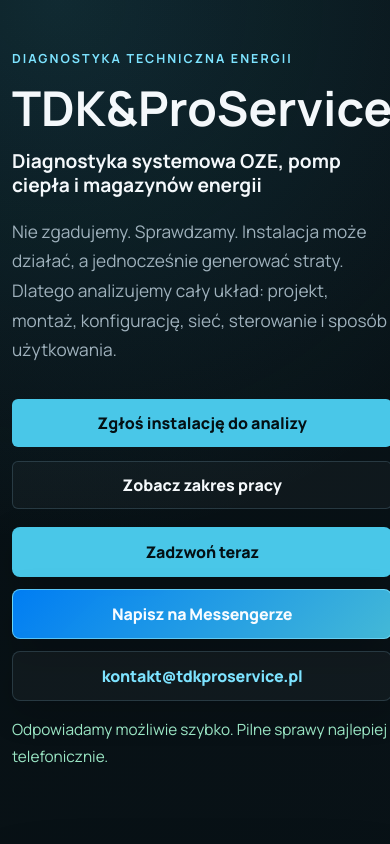
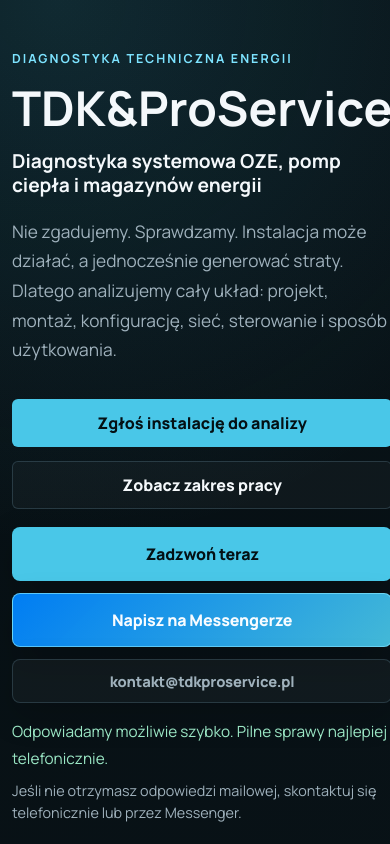
Before and after one commit to zablotnydawid-tdk/tdkproservice-web, a React (Vite) app: page / in a window 390 px wide. Shown: the top 844 px of the page. Built offline with nearby package versions, Linux system fonts and the light colour scheme; the HTML template or start-up script is replaced by a standard one.

Commit message:
Add contact fallback for mail delivery issues

```diff
--- a/src/App.jsx
+++ b/src/App.jsx
@@ -31,7 +31,8 @@
   {
     href: 'https://m.me/dlugi.dlugi.3',
     label: 'Napisz na Messengerze',
-    variant: 'messenger'
+    variant: 'messenger',
+    external: true
   },
   {
     href: 'mailto:kontakt@tdkproservice.pl',
@@ -44,7 +45,13 @@
   return (
     <div className={`contact-ctas ${className}`.trim()} aria-label="Szybki kontakt">
       {contactCtas.map((cta) => (
-        <a className={`contact-cta contact-cta--${cta.variant}`} href={cta.href} key={cta.href}>
+        <a
+          className={`contact-cta contact-cta--${cta.variant}`}
+          href={cta.href}
+          key={cta.href}
+          rel={cta.external ? 'noopener noreferrer' : undefined}
+          target={cta.external ? '_blank' : undefined}
+        >
           {cta.label}
         </a>
       ))}
@@ -56,10 +63,13 @@
   return (
     <div className="contact-links" aria-label="Kontakt bezpośredni">
       <a className="contact-link contact-link--phone" href="tel:+48691275254">+48 691 275 254</a>
-      <a className="contact-link" href="mailto:kontakt@tdkproservice.pl">kontakt@tdkproservice.pl</a>
-      <a className="contact-link contact-link--small" href="https://m.me/dlugi.dlugi.3">
+      <a className="contact-link contact-link--messenger" href="https://m.me/dlugi.dlugi.3" rel="noopener noreferrer" target="_blank">
         Messenger jako szybka wiadomość
       </a>
+      <a className="contact-link contact-link--email" href="mailto:kontakt@tdkproservice.pl">kontakt@tdkproservice.pl</a>
+      <p className="contact-fallback">
+        W przypadku problemów z dostarczeniem wiadomości prosimy o kontakt telefoniczny lub Messenger.
+      </p>
     </div>
   );
 }
@@ -82,6 +92,9 @@
           </div>
           <ContactCtas className="contact-ctas--hero" />
           <p className="contact-note">Odpowiadamy możliwie szybko. Pilne sprawy najlepiej telefonicznie.</p>
+          <p className="contact-fallback contact-fallback--hero">
+            Jeśli nie otrzymasz odpowiedzi mailowej, skontaktuj się telefonicznie lub przez Messenger.
+          </p>
         </div>
         <div className="hero__panel" aria-label="Obszary diagnostyki">
           <span>PV</span>
@@ -213,6 +226,9 @@
             Odezwiemy się z informacją, jakie dane będą potrzebne do dalszej weryfikacji.
           </p>
           <p className="contact-note">Odpowiadamy możliwie szybko. Pilne sprawy najlepiej telefonicznie.</p>
+          <p className="contact-fallback">
+            Jeśli nie otrzymasz odpowiedzi mailowej, skontaktuj się telefonicznie lub przez Messenger.
+          </p>
           <ContactSectionLinks />
         </div>
         <ContactForm />
--- a/src/ContactForm.jsx
+++ b/src/ContactForm.jsx
@@ -29,7 +29,9 @@
     }
 
     openMailClient(payload);
-    setStatus('Jeśli okno poczty się nie otworzy, napisz bezpośrednio na kontakt@tdkproservice.pl');
+    setStatus(
+      'Zgłoszenie zostało przygotowane do wysyłki. Jeśli nie otrzymasz odpowiedzi, skontaktuj się telefonicznie lub przez Messenger.'
+    );
   };
 
   return (
@@ -70,6 +72,14 @@
         </button>
       </form>
       {status && <p className="form-status">{status}</p>}
+      {status && (
+        <div className="form-fallback-actions" aria-label="Kontakt alternatywny">
+          <a href="tel:+48691275254">Zadzwoń: +48 691 275 254</a>
+          <a href="https://m.me/dlugi.dlugi.3" rel="noopener noreferrer" target="_blank">
+            Messenger
+          </a>
+        </div>
+      )}
     </section>
   );
 }
--- a/src/index.css
+++ b/src/index.css
@@ -178,6 +178,18 @@
   font-size: 0.96rem;
 }
 
+.contact-fallback {
+  max-width: 620px;
+  margin: 10px 0 0;
+  color: var(--muted);
+  font-size: 0.9rem;
+  line-height: 1.55;
+}
+
+.contact-fallback--hero {
+  margin-top: 8px;
+}
+
 .contact-links {
   display: grid;
   gap: 10px;
@@ -202,6 +214,16 @@
 .contact-link--phone {
   color: var(--text);
   font-size: 1.12rem;
+}
+
+.contact-link--messenger {
+  color: var(--accent-strong);
+  font-size: 1.04rem;
+  font-weight: 850;
+}
+
+.contact-link--email {
+  color: var(--muted);
 }
 
 .contact-link--small {
@@ -500,6 +522,26 @@
   color: var(--success);
 }
 
+.form-fallback-actions {
+  display: flex;
+  flex-wrap: wrap;
+  gap: 10px;
+  margin-top: 14px;
+}
+
+.form-fallback-actions a {
+  display: inline-flex;
+  min-height: 42px;
+  align-items: center;
+  justify-content: center;
+  border: 1px solid rgba(125, 227, 255, 0.32);
+  border-radius: 6px;
+  padding: 0 14px;
+  color: var(--accent-strong);
+  font-weight: 800;
+  background: rgba(255, 255, 255, 0.035);
+}
+
 .footer {
   display: flex;
   flex-direction: column;
@@ -601,8 +643,38 @@
 
   .button,
   .contact-cta,
+  .form-fallback-actions a,
   .contact-form button {
     padding-inline: 14px;
+  }
+
+  .contact-ctas {
+    display: grid;
+  }
+
+  .contact-cta--phone,
+  .contact-cta--messenger {
+    min-height: 54px;
+    font-size: 1rem;
+  }
+
+  .contact-cta--email {
+    min-height: 44px;
+    color: var(--muted);
+    font-size: 0.92rem;
+  }
+
+  .contact-link--phone,
+  .contact-link--messenger {
+    font-size: 1.08rem;
+  }
+
+  .contact-link--email {
+    font-size: 0.92rem;
+  }
+
+  .form-fallback-actions {
+    display: grid;
   }
 
   h1 {
```
